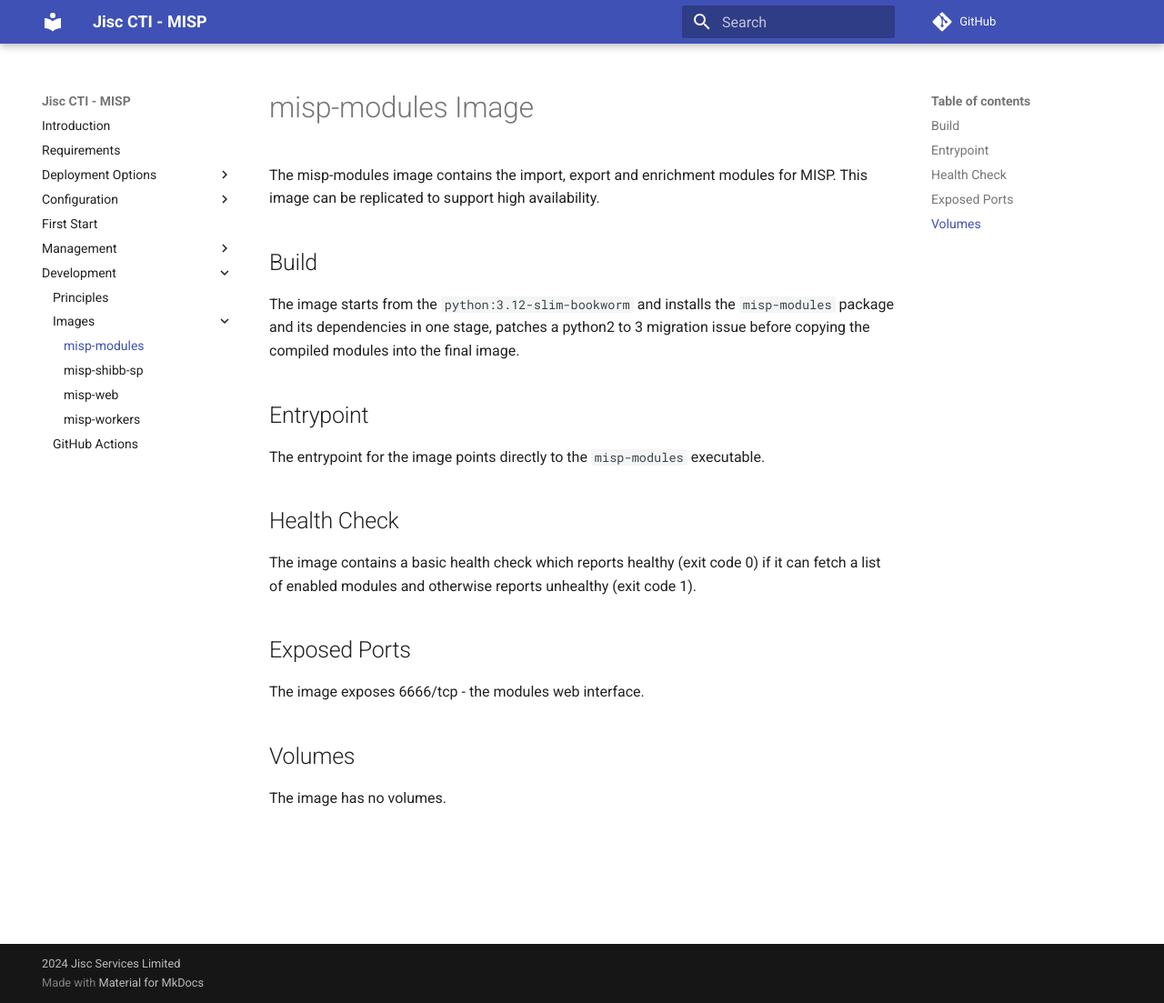
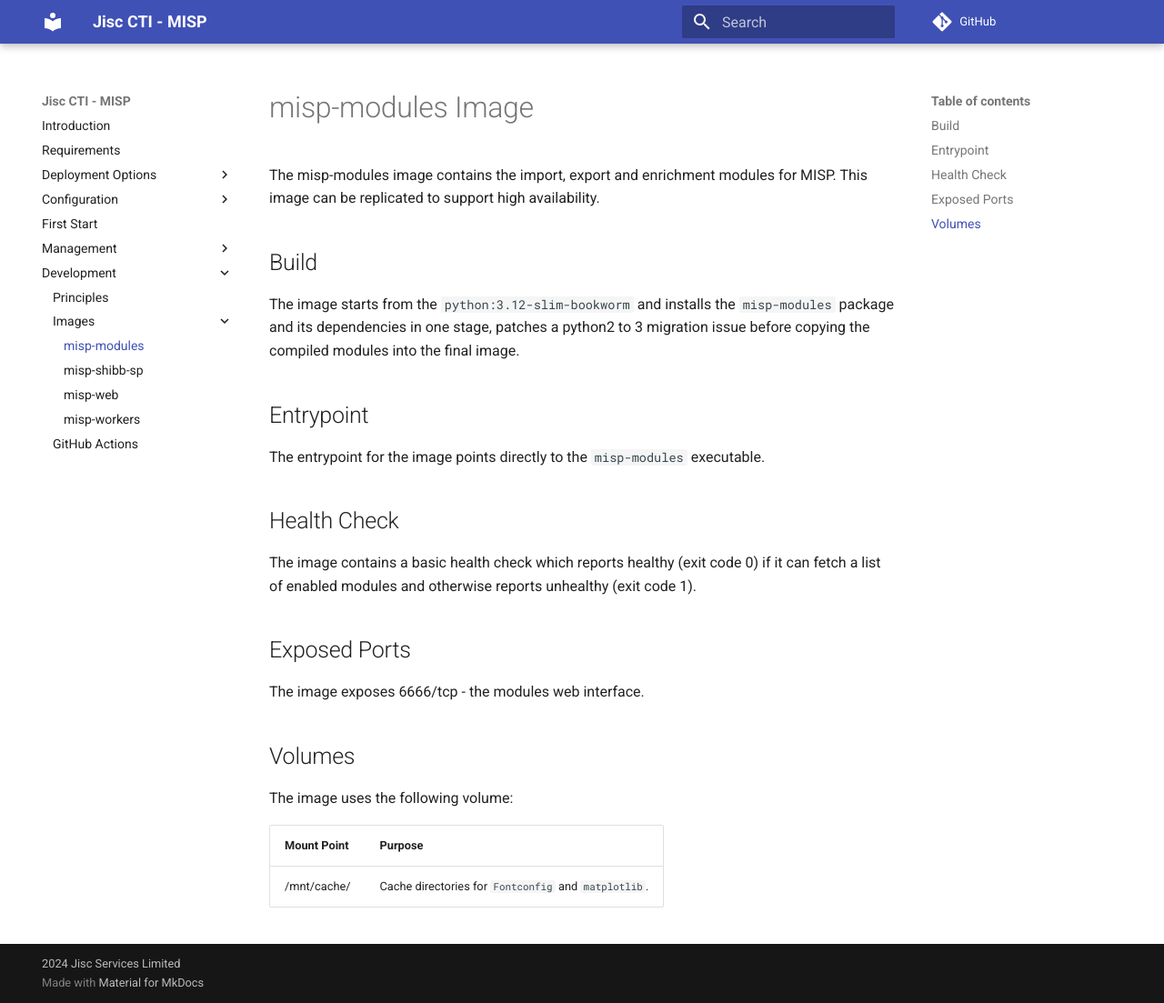
Before and after one commit to JiscCTI/misp-docker, an MkDocs documentation site: the page built from pages/dev/misp-modules.md, in a window 1280 px wide and 1103 px high. Shown: the whole window at 91% size. Built offline with MkDocs 1.6.1 and Material for MkDocs 9.7.7, drawn with Linux system fonts in a browser that asks for light colours; comment, search, counter and statistics services are not loaded.

```diff
--- a/docker-compose-ha.yml
+++ b/docker-compose-ha.yml
@@ -43,6 +43,8 @@
     hostname: ${MODULES_HOSTNAME:-misp_modules}
     image: jisccti/misp-modules:latest
     restart: unless-stopped
+    volumes:
+      - ./persistent/${COMPOSE_PROJECT_NAME}/modules_cache/:/mnt/cache
   redis:
     entrypoint: redis-server --loglevel warning --requirepass ${REDIS_PASSWORD:-misp}
     environment:
--- a/docker-compose-shibb.yml
+++ b/docker-compose-shibb.yml
@@ -43,6 +43,8 @@
     hostname: ${MODULES_HOSTNAME:-misp_modules}
     image: jisccti/misp-modules:latest
     restart: unless-stopped
+    volumes:
+      - ./persistent/${COMPOSE_PROJECT_NAME}/modules_cache/:/mnt/cache
   redis:
     entrypoint: redis-server --loglevel warning --requirepass ${REDIS_PASSWORD:-misp}
     environment:
--- a/docker-compose.yml
+++ b/docker-compose.yml
@@ -43,6 +43,8 @@
     hostname: ${MODULES_HOSTNAME:-misp_modules}
     image: jisccti/misp-modules:latest
     restart: unless-stopped
+    volumes:
+      - ./persistent/${COMPOSE_PROJECT_NAME}/modules_cache/:/mnt/cache
   redis:
     entrypoint: redis-server --loglevel warning --requirepass ${REDIS_PASSWORD:-misp}
     environment:
--- a/pages/dev/misp-modules.md
+++ b/pages/dev/misp-modules.md
@@ -31,4 +31,8 @@
 
 ## Volumes
 
-The image has no volumes.
+The image uses the following volume:
+
+| Mount Point | Purpose |
+|-------------|---------|
+| /mnt/cache/ | Cache directories for `Fontconfig` and `matplotlib`. |
```
Also changed, not shown: other parts of pages/dev/misp-modules.md (+1 -1 lines), 2 other files.
